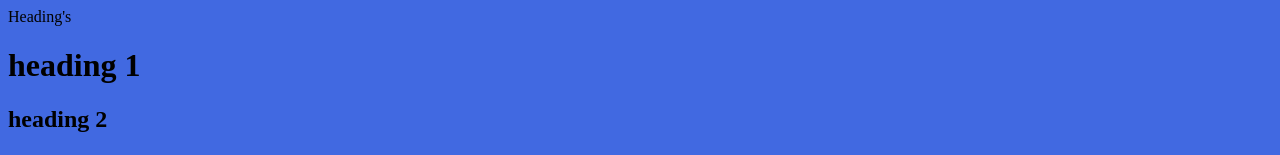
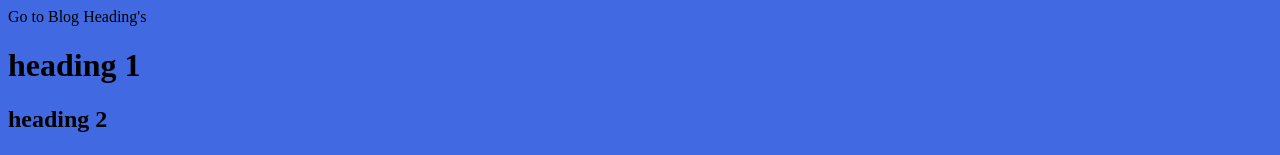
Before and after one commit to Blainebell08/blog, a plain HTML site: page index.html in a window 1280 px wide. Shown: the top 155 px of the page. Drawn offline with Linux system fonts and the light colour scheme.

Commit message:
Update index.html

```diff
--- a/index.html
+++ b/index.html
@@ -12,6 +12,7 @@
 
         </style>
 <body style="background-color: royalblue">
+	<a herf="blog.html">Go to Blog</a>
 	    Heading's
 
 	<h1>heading 1</h1>
```
